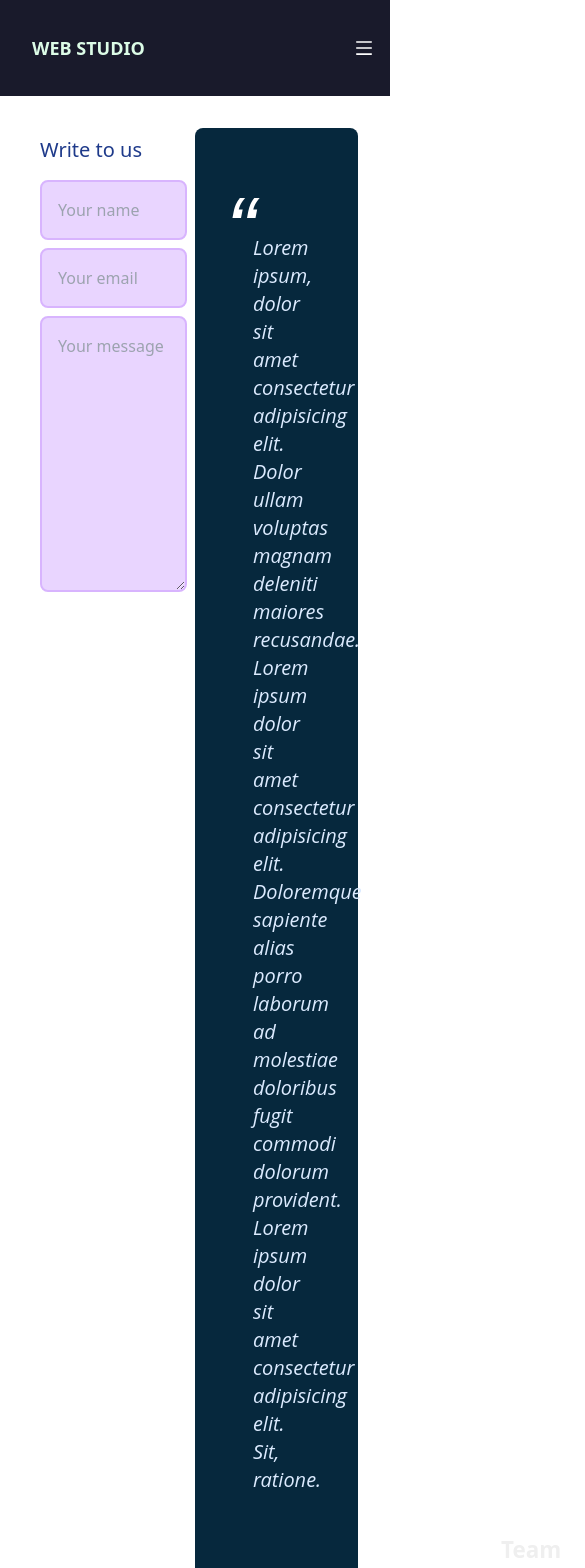
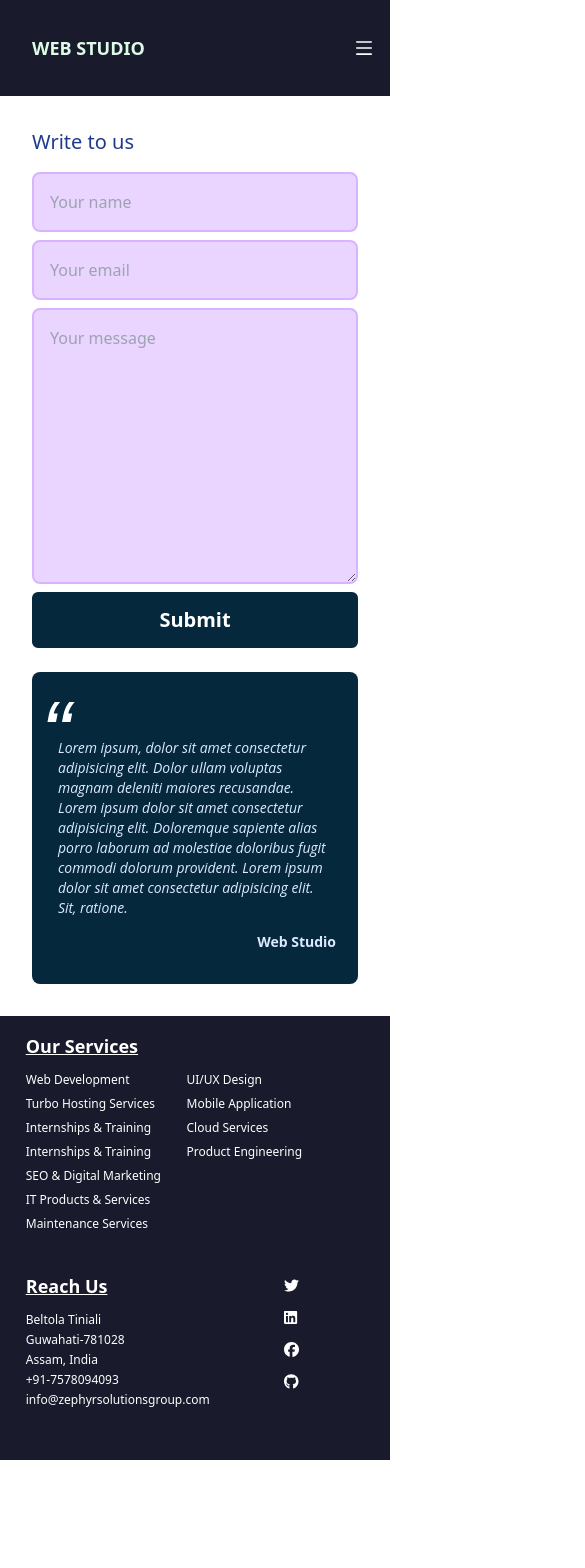
Before and after one commit to jdx-code/zs-react, a React (Create React App) app: page /contact in a window 390 px wide. Shown: the top 1568 px of the page, 585 px wide, since content can reach past the window. After the commit the page ends 1460 px from the top, so only its background shows below. Built offline with nearby package versions, Linux system fonts and the light colour scheme.

Commit message:
Fixed contact component

```diff
--- a/src/Pages/Contact.jsx
+++ b/src/Pages/Contact.jsx
@@ -2,20 +2,21 @@ import React from 'react';
 
 const Contact = () => {
     return(
-        <div className='contactClass w-full p-8 grid grid-cols-2 justify-items-center'>
-            <div className='w-full max-w-[600px] p-2'>
+        <div className='contactClass w-full p-8 grid md:grid-cols-2 justify-items-center'>
+            <div className='w-full max-w-[600px] md:p-2'>
                 <h1 className='text-xl text-blue-900 pb-4'>Write to us</h1>
-                <form method="post" action="" className='flex flex-col w-full max-w-[600px]'>
+                <form method="post" action="" className='flex flex-col w-full'>
                     <input className='p-4 rounded-lg border-2 border-purple-300 bg-purple-200' type="text" name="" placeholder="Your name"/>
                     <input className='my-2 p-4 rounded-lg border-2 border-purple-300 bg-purple-200' type="email" name="" placeholder="Your email"/>
                     <textarea className='p-4 rounded-lg border-2 border-purple-300 bg-purple-200' rows="10" placeholder="Your message"></textarea>
+                    <button className='w-full text-white text-xl font-bold bg-[#06283d] border-2 border-[#06283d] my-2 px-4 py-3 rounded-md text-md hover:bg-[#191a2b]'>Submit</button>
                 </form>
             </div>
-            <div className='w-full max-w-[600px] p-2 bg-[#06283D] rounded-lg'>
-                <div className='w-full px-12 py-24 text-white'>
+            <div className='w-full max-w-[600px] mt-4 bg-[#06283D] rounded-lg md:mt-2 md:p-2'>
+                <div className='w-full px-6 py-16 md:py-24 lg:px-12 text-white'>
                     <blockquote>
-                        <p className='text-xl text-blue-100 pb-4'>Lorem ipsum, dolor sit amet consectetur adipisicing elit. Dolor ullam voluptas magnam deleniti maiores recusandae. Lorem ipsum dolor sit amet consectetur adipisicing elit. Doloremque sapiente alias porro laborum ad molestiae doloribus fugit commodi dolorum provident. Lorem ipsum dolor sit amet consectetur adipisicing elit. Sit, ratione.</p>
-                        <span>Team Zephyr</span>
+                        <p className='text-sm text-blue-100 lg:text-xl md:pb-4'>Lorem ipsum, dolor sit amet consectetur adipisicing elit. Dolor ullam voluptas magnam deleniti maiores recusandae. Lorem ipsum dolor sit amet consectetur adipisicing elit. Doloremque sapiente alias porro laborum ad molestiae doloribus fugit commodi dolorum provident. Lorem ipsum dolor sit amet consectetur adipisicing elit. Sit, ratione.</p>
+                        <span className='text-sm text-blue-100 lg:text-xl md:pb-4'>Web Studio</span>
                     </blockquote>
                 </div>
             </div>
--- a/src/index.css
+++ b/src/index.css
@@ -119,11 +119,11 @@ blockquote::before{
   color:#fff;
   font-size:4em;
   position: absolute;
-  left: -25px;
+  left: -15px;
   top:-75px;
 }
 
-blockquote::after{
+/* blockquote::after{
   font-family:Arial;
   content: "\201D";
   color:#fff;
@@ -131,7 +131,7 @@ blockquote::after{
   position: absolute;
   left: 425px;
   top:185px;
-}
+} */
 
 blockquote span{
   display:block;
@@ -140,7 +140,11 @@ blockquote span{
   font-weight: bold;
   margin-top:1em;
   position: absolute;
-  left: 250px;
+  text-align:end;
+  width: 100%;
+}
+
+@media (max-width: 639px){
 
 }
 /* ============ flip hover styles ============ */
```
